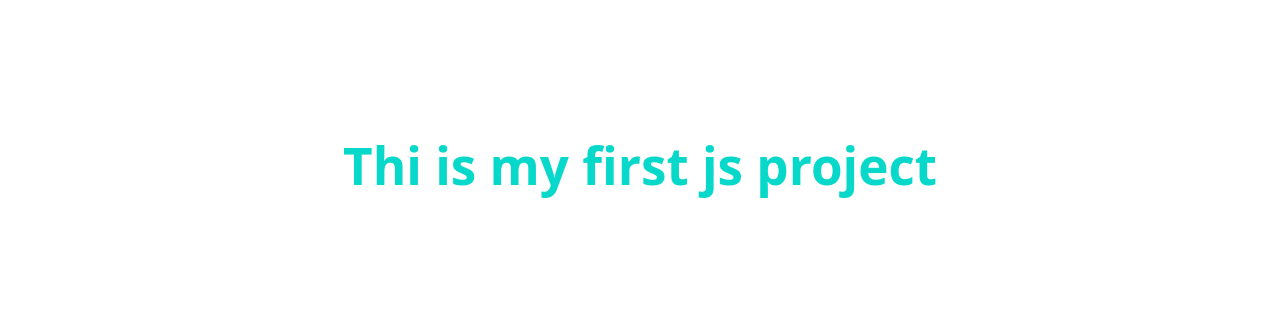
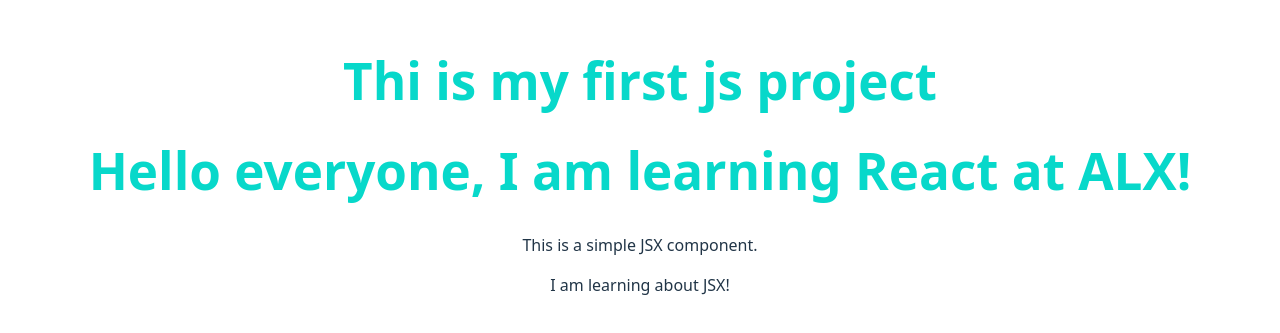
Before and after one commit to RamseyToo/alx-fe-reactjs, a React (Vite) app in the folder alx-react-app/: page / in a window 1280 px wide. Shown: the part 235-568 px from the top of the page. Built offline with nearby package versions, Linux system fonts and the light colour scheme.

Commit message:
Modify JSX in a Pre-built React Component

```diff
--- a/alx-react-app/src/App.jsx
+++ b/alx-react-app/src/App.jsx
@@ -2,6 +2,8 @@
 import reactLogo from './assets/react.svg'
 import viteLogo from '/vite.svg'
 import './App.css'
+import './components/WelcomeMessage'
+import WelcomeMessage from './components/WelcomeMessage'
 
 function App() {
   const [count, setCount] = useState(0)
@@ -12,7 +14,7 @@
         <h1 className='h1'>
           Thi is my first js project
         </h1>
-
+        < WelcomeMessage />
       </div>
     </>
   )
--- /dev/null
+++ b/alx-react-app/src/components/WelcomeMessage.jsx
@@ -0,0 +1,11 @@
+function WelcomeMessage() {
+    return (
+        <div>
+            <h1>Hello everyone, I am learning React at ALX!</h1>
+            <p>This is a simple JSX component.</p>
+            <p>I am learning about JSX!</p>
+        </div>
+    );
+}
+
+export default WelcomeMessage;
```
